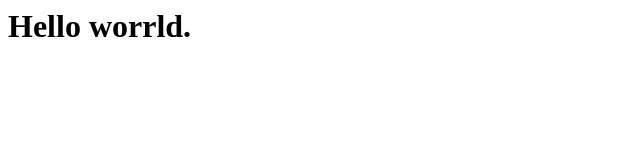
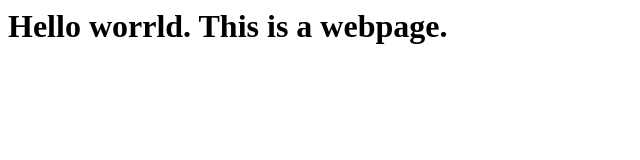
Before and after one commit to gaurinpatole/test, a plain HTML site: page index.html in a window 1280 px wide. Shown: the whole page, without its empty margins (0-640 px from the left). Drawn offline with Linux system fonts and the light colour scheme.

Commit message:
updated index file

```diff
--- a/index.html
+++ b/index.html
@@ -1,5 +1,5 @@
 <html>
     <body>
-        <h1> Hello worrld. </h1>
+        <h1> Hello worrld. This is a webpage. </h1>
     </body>
 </html>
```
